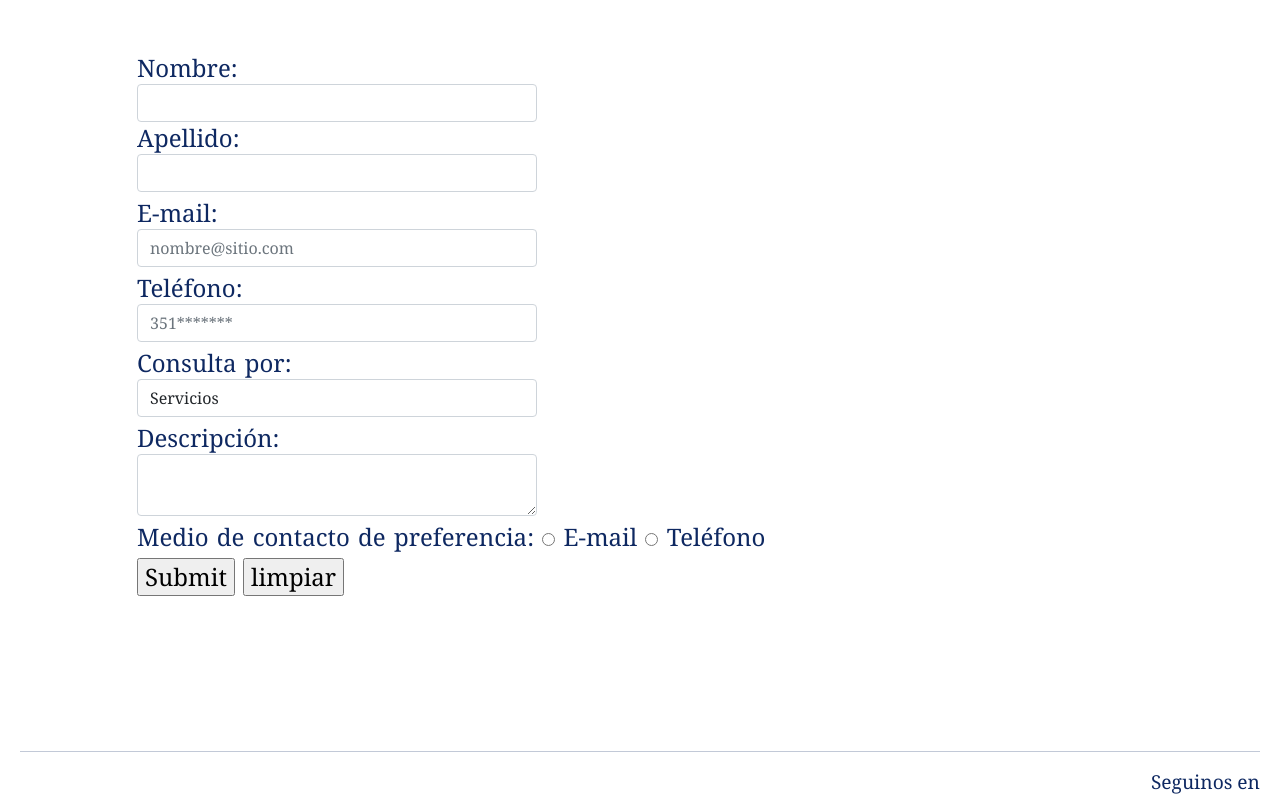
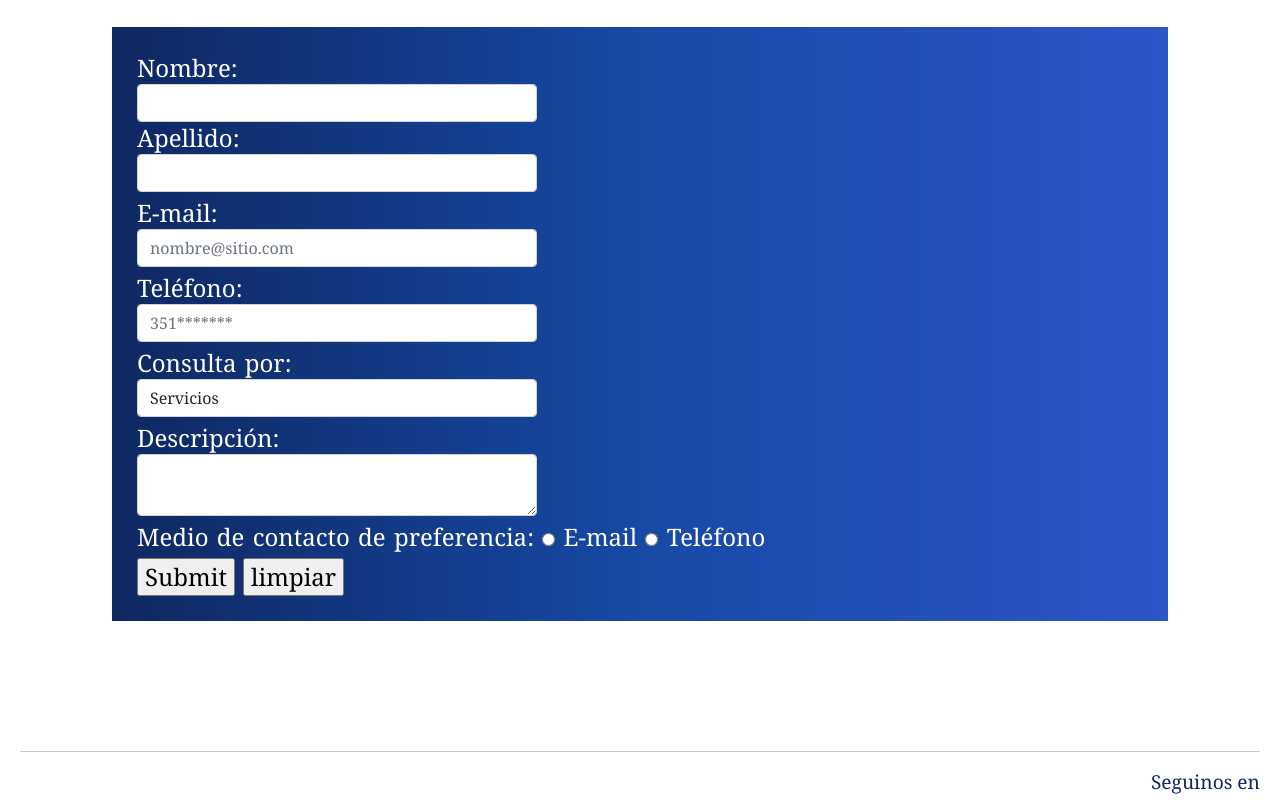
Before and after one commit to sofigomezandurno/gcom, a website: page contacto.html in a window 1280 px wide. Shown: the part 736-1548 px from the top of the page. Drawn offline with nearby package versions, Linux system fonts and the light colour scheme; files that its build step writes are made by us from their sources.

Commit message:
color formulario cambiado

```diff
--- a/CSS/main.css
+++ b/CSS/main.css
@@ -345,8 +345,8 @@ h2{
 
 .formulario{
     font-size: 1.5rem;
-    color: #0E2861;
-    background-color: #FFFFFF;
+    background-image: linear-gradient(to right, #0E2861, #1749a5, #2E55C9);
+    color: #FFFFFF;
     word-spacing: 2px;
     line-height: 2rem;
     margin: 30px;
```
